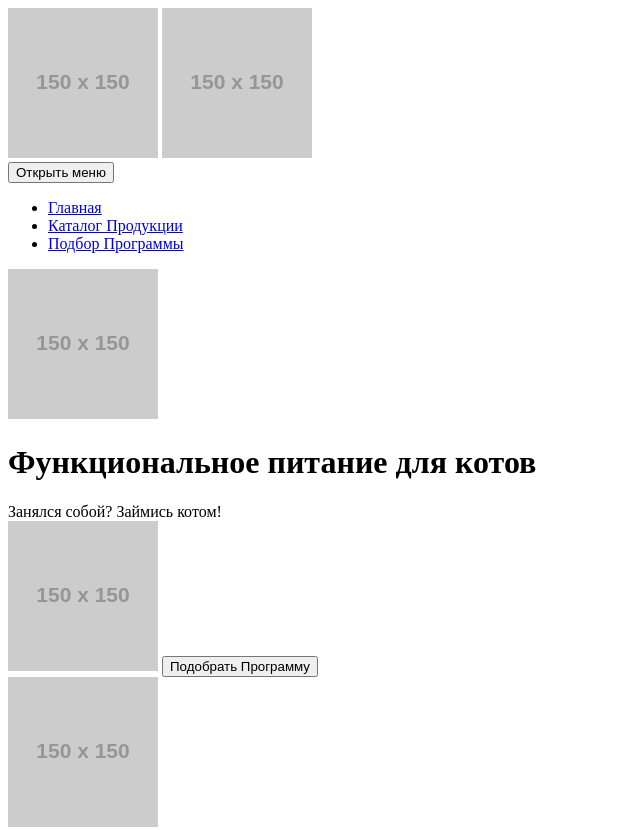
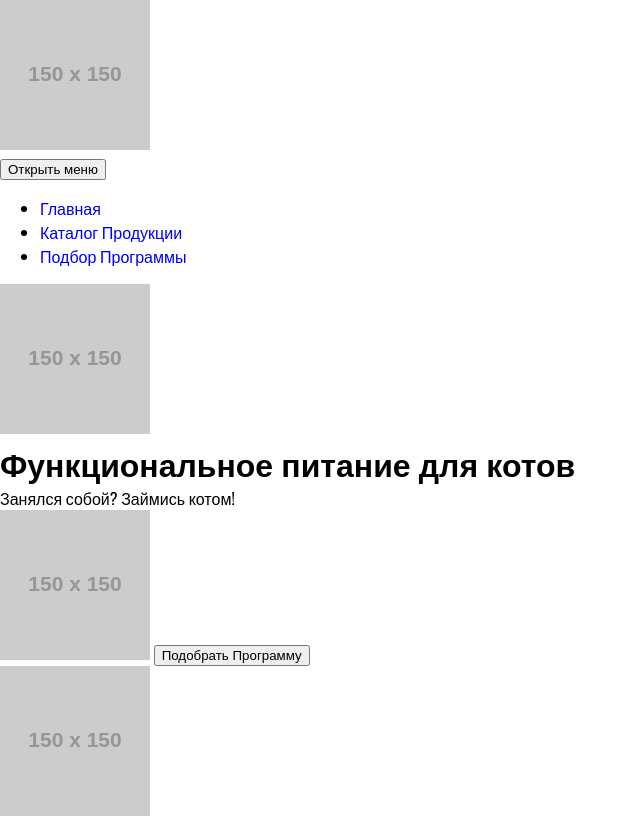
Before and after one commit to igorigor202/784191-cat-energy-19, a website: page source/index.html in a window 1280 px wide. Shown: the top 830 px of the page, without its empty margins (0-640 px from the left). Drawn offline with nearby package versions, Linux system fonts and the light colour scheme; files that its build step writes are made by us from their sources; placeholder pictures from the web are drawn by us.

Commit message:
Проверка

```diff
--- a/source/index.html
+++ b/source/index.html
@@ -2,14 +2,16 @@
 <html lang="ru">
   <head>
     <meta charset="utf-8">
+    <meta name="viewport" content="width=device-width, initial-scale=1.0">
     <title>HTML Academy: Кэтэнерджи</title>
     <link href="https://fonts.googleapis.com/css?family=Oswald:400,500,600,700&display=swap&subset=cyrillic-ext" rel="stylesheet">
+    <link rel="stylesheet" href="css/style.css">
   </head>
   <body>
 
     <header class="page-header">
       <a class="page-header__logo">
-        <img src="https://via.placeholder.com/150x150" class="page-header__logo-image"  width="" height="" alt="Лого Кэтэнерджи">
+        <!-- <img src="img/logo-mobile.svg" class="page-header__logo-image"  width="33" height="38" alt="Лого Кэтэнерджи"> -->
       </a>
       <img src="https://via.placeholder.com/150x150" class="cat-energy__logo-title" width="" height="" alt="Лого заголовок">
       <nav class="main-nav">
--- /dev/null
+++ b/source/less/header.less
@@ -0,0 +1,8 @@
+.page-header__logo {
+  background-image: url(../img/logo-mobile.svg);
+  background-position: center;
+  background-repeat: no-repeat;
+  background-size: contain;
+  width: 33px;
+  height: 38px;
+}
--- /dev/null
+++ b/source/less/style.less
@@ -0,0 +1,32 @@
+@import "header.less";
+@import "main-index.less";
+@import "options-nutrition-index.less";
+@import "block-example-index.less";
+@import "contacts-map-index.less";
+@import "contacts-map-index.less";
+@import "footer.less";
+
+body {
+  background: none;
+  font-family: 'Oswald', sans-serif;
+  padding: 0;
+  margin: 0;
+}
+
+p {
+  padding: 0;
+  margin: 0;
+}
+
+div, p, a, img, form, button {
+  box-sizing: border-box;
+}
+
+h1, h2, h3, h4, h5, h6 {
+  margin: 0;
+  padding: 0;
+}
+
+a {
+  text-decoration: none;
+}
```
Also changed, not shown: source/catalog.html (+1 -0 lines), source/form.html (+1 -0 lines), source/less/block-example-index.less (added), source/less/contacts-map-index.less (added), source/less/footer.less (added), source/less/main-index.less (added), source/less/options-nutrition-index.less (added).
